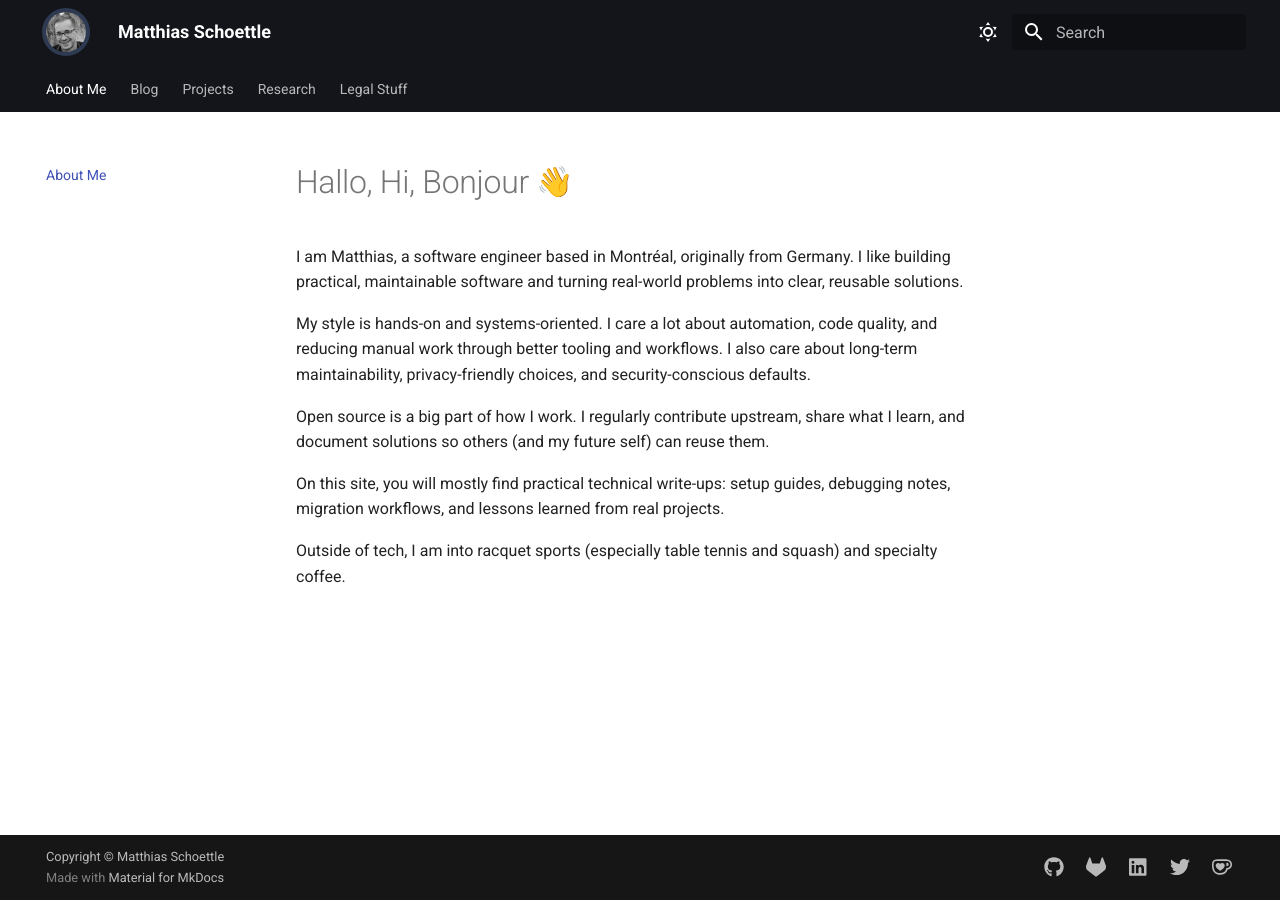
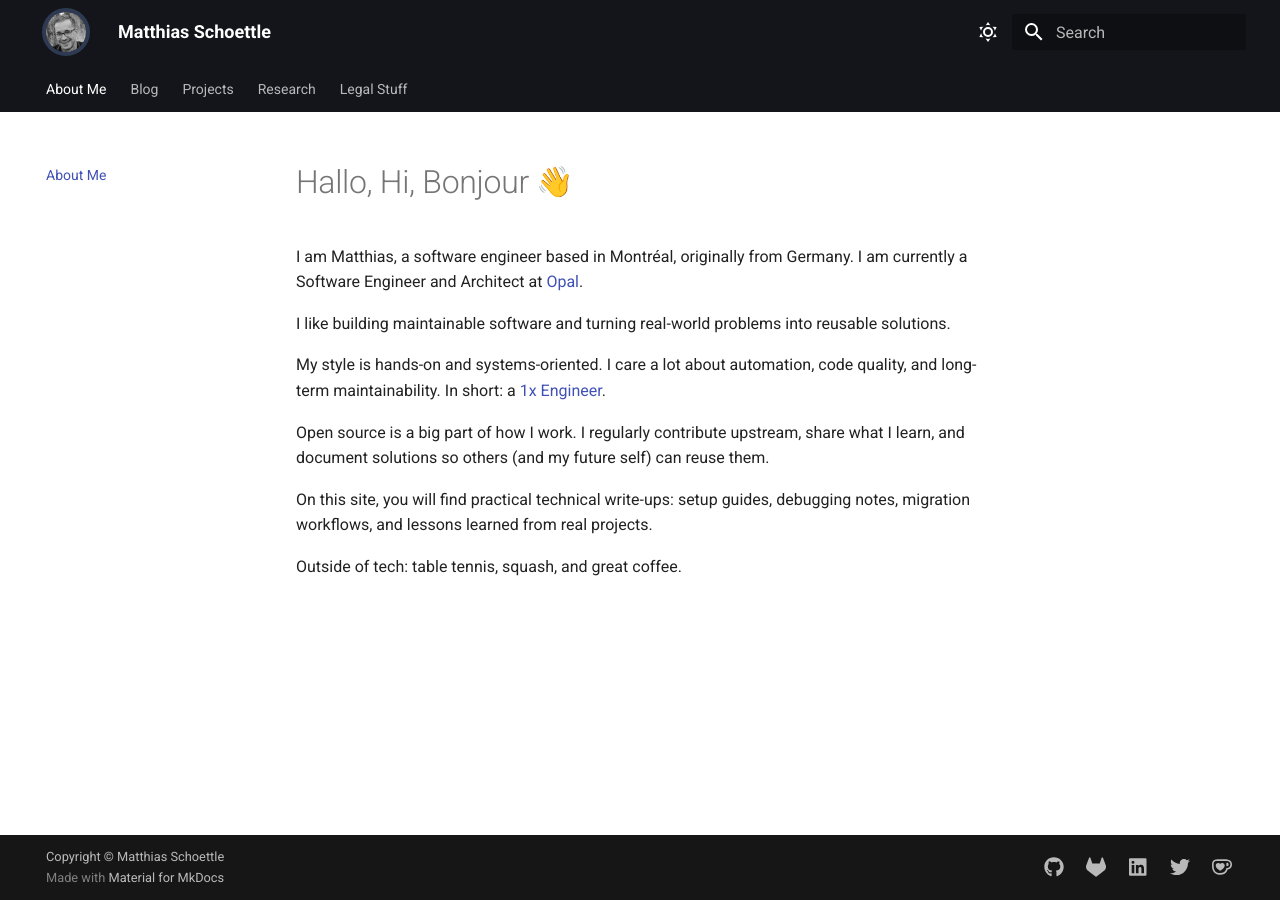
Before and after one commit to mschoettle/website, an MkDocs documentation site: the page built from docs/index.md, in a window 1280 px wide. Built offline with MkDocs 1.6.1 and Material for MkDocs 9.7.7, drawn with Linux system fonts in a browser that asks for light colours; emoji names are drawn with the system emoji font; plug-ins that fetch from the network failed and are left out.

Commit message:
reviewed

```diff
--- a/docs/index.md
+++ b/docs/index.md
@@ -6,17 +6,19 @@ hide:
 # Hallo, Hi, Bonjour :wave:
 
 I am Matthias, a software engineer based in Montréal, originally from Germany.
-I like building practical, maintainable software and turning real-world problems into clear, reusable solutions.
+I am currently a Software Engineer and Architect at [Opal](projects/index.md#opal).
+
+I like building maintainable software and turning real-world problems into reusable solutions.
 
 My style is hands-on and systems-oriented.
-I care a lot about automation, code quality, and reducing manual work through better tooling and workflows.
-I also care about long-term maintainability, privacy-friendly choices, and security-conscious defaults.
+I care a lot about automation, code quality, and long-term maintainability.
+In short: a [1x Engineer](https://1x.engineer).
 
 Open source is a big part of how I work.
 I regularly contribute upstream, share what I learn, and document solutions so others (and my future self) can reuse them.
 
-On this site, you will mostly find practical technical write-ups: setup guides, debugging notes, migration workflows, and lessons learned from real projects.
+On this site, you will find practical technical write-ups: setup guides, debugging notes, migration workflows, and lessons learned from real projects.
 
-Outside of tech, I am into racquet sports (especially table tennis and squash) and specialty coffee.
+Outside of tech: table tennis, squash, and great coffee.
 
 <!-- My goal here is simple: publish useful content that helps someone solve a problem faster. -->
```
